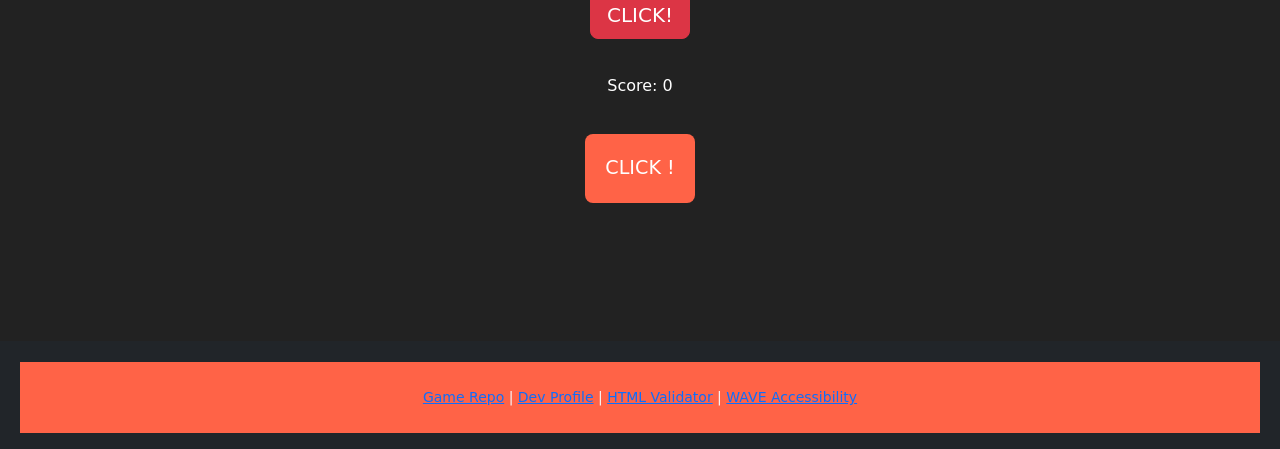
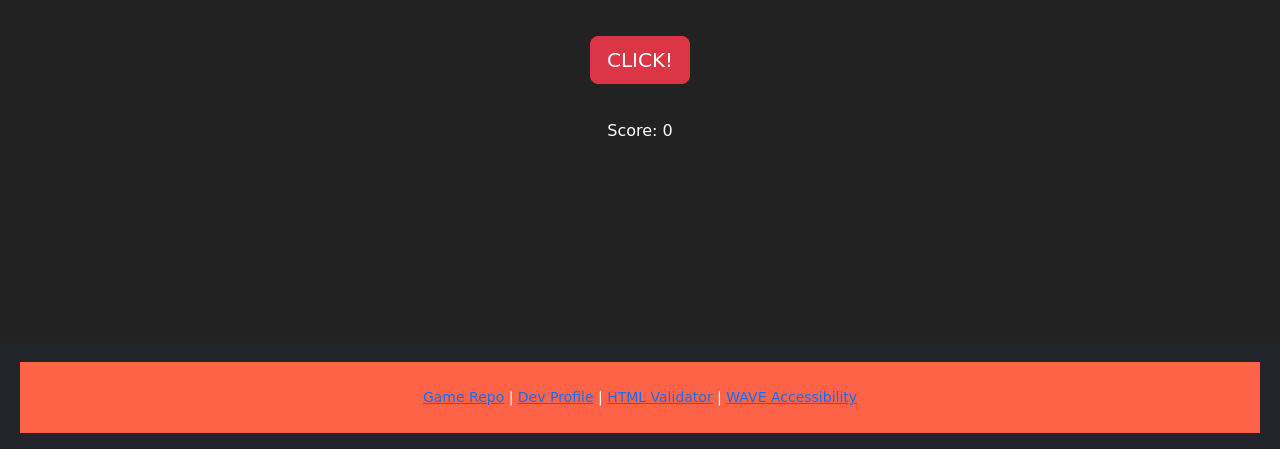
Before and after one commit to sweetiesyvi/ProjectBravo, a plain HTML site: page index.html in a window 1280 px wide. Shown: the part 351-800 px from the top of the page. Drawn offline with nearby package versions, Linux system fonts and the light colour scheme.

Commit message:
Update index.html

```diff
--- a/index.html
+++ b/index.html
@@ -39,7 +39,7 @@
     <h1 class="mb-4">click game</h1>
     <button id="clickButton" class="btn btn-danger btn-lg mt-3">Click!</button>
     <p>Score: <span id="score">0</span></p>
-    <button id="clickButton">Click !</button>
+
   </main>
 
   <!-- Footer -->
```
